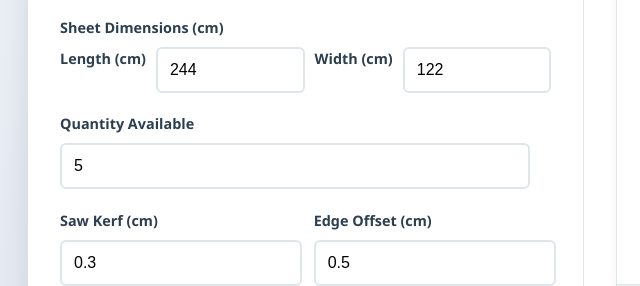
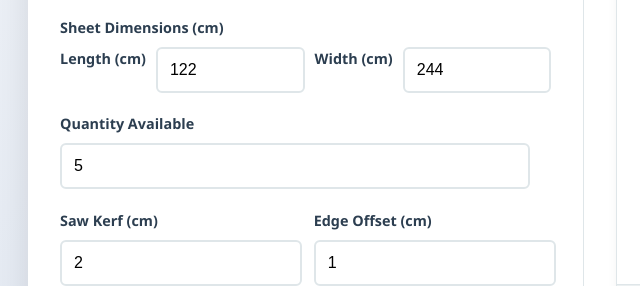
Before and after one commit to tadesseAmenu/CutOpt_Studio, a plain HTML site: page index.html in a window 1280 px wide. Shown: the part 514-800 px from the top of the page, 0-640 px from the left. Drawn offline with nearby package versions, Linux system fonts and the light colour scheme.

Commit message:
Update index.html

```diff
--- a/index.html
+++ b/index.html
@@ -1,3 +1,4 @@
+<!-- carpenter.html -->
 <!DOCTYPE html>
 <html lang="en">
 <head>
@@ -85,9 +86,9 @@
                         <label>Sheet Dimensions (cm)</label>
                         <div class="dimension-inputs">
                             <label for="sheet-length">Length (cm)</label>
-                            <input type="number" id="sheet-length" placeholder="Length" value="244" min="1" required aria-describedby="sheet-length-error">
+                            <input type="number" id="sheet-length" placeholder="Length" value="122" min="1" required aria-describedby="sheet-length-error">
                             <label for="sheet-width">Width (cm)</label>
-                            <input type="number" id="sheet-width" placeholder="Width" value="122" min="1" required aria-describedby="sheet-width-error">
+                            <input type="number" id="sheet-width" placeholder="Width" value="244" min="1" required aria-describedby="sheet-width-error">
                         </div>
                         <div class="error-message" id="sheet-length-error" role="alert" aria-live="polite"></div>
                         <div class="error-message" id="sheet-width-error" role="alert" aria-live="polite"></div>
@@ -102,13 +103,13 @@
                     <div class="form-grid">
                         <div class="form-group">
                             <label for="kerf">Saw Kerf (cm)</label>
-                            <input type="number" id="kerf" value="0.3" step="0.1" min="0" required aria-describedby="kerf-error">
+                            <input type="number" id="kerf" value="2" step="0.1" min="0" required aria-describedby="kerf-error">
                             <div class="error-message" id="kerf-error" role="alert" aria-live="polite"></div>
                         </div>
 
                         <div class="form-group">
                             <label for="edge-offset">Edge Offset (cm)</label>
-                            <input type="number" id="edge-offset" value="0.5" step="0.1" min="0" required aria-describedby="edge-offset-error">
+                            <input type="number" id="edge-offset" value="1" step="0.1" min="0" required aria-describedby="edge-offset-error">
                             <div class="error-message" id="edge-offset-error" role="alert" aria-live="polite"></div>
                         </div>
                     </div>
@@ -387,5 +388,4 @@
     <script src="script.js" defer></script>
 
 </body>
-
 </html>
```
